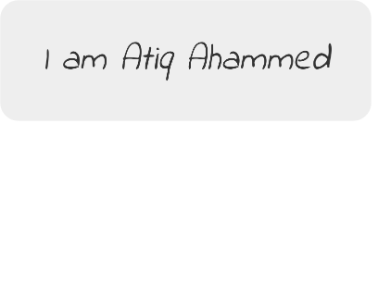
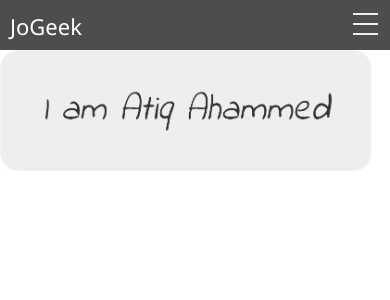
Before and after one commit to atiqahammed/atiqahammed, a React (Create React App) app in the folder application/source/atiqahammed/: page / in a window 390 px wide. Shown: the top 300 px of the page. Built offline with nearby package versions, Linux system fonts and the light colour scheme.

Commit message:
Initial Responsive navbar has been added to the project
Nav bar has been added. No component has been added for nav elements.

```diff
--- a/application/source/atiqahammed/package.json
+++ b/application/source/atiqahammed/package.json
@@ -9,7 +9,7 @@
     "bootstrap": "^4.5.2",
     "react": "^16.13.1",
     "react-dom": "^16.13.1",
-    "react-scripts": "3.4.2"
+    "react-scripts": "^3.4.3"
   },
   "scripts": {
     "start": "react-scripts start",
--- a/application/source/atiqahammed/src/App.js
+++ b/application/source/atiqahammed/src/App.js
@@ -1,13 +1,18 @@
-import React from 'react';
+import React, { Fragment } from 'react';
 import './App.css';
 import 'bootstrap/dist/css/bootstrap.css';
 import grtteingImage from './stuffs/img/Hi.png';
+import Navbar from './Components/Navbar/Navbar';
 
 function App() {
   return (
-    <div className="d-flex justify-content-center">
-      <img src={grtteingImage} className='img-fluid' alt='Hi, I am Atiq Ahammed'></img>
-    </div>
+    <Fragment>
+      <Navbar />
+      <div className="d-flex justify-content-center">
+        <img src={grtteingImage} className='img-fluid' alt='Hi, I am Atiq Ahammed'></img>
+      </div>
+    </Fragment>
+
   );
 }
 
--- /dev/null
+++ b/application/source/atiqahammed/src/Components/Navbar/Navbar.css
@@ -0,0 +1,97 @@
+* {
+    box-sizing: border-box;
+}
+
+body {
+    margin: 0px;
+    font-family: 'segoe ui';
+}
+
+.nav {
+    height: 50px;
+    width: 100%;
+    background-color: #4d4d4d;
+    position: relative;
+}
+
+.nav > .nav-header {
+    display: inline;
+}
+
+.nav > .nav-header > .nav-title {
+    display: inline-block;
+    font-size: 22px;
+    color: #fff;
+    padding: 10px 10px 10px 10px;
+}
+
+.nav > .nav-btn {
+    display: none;
+}
+
+.nav > .nav-links {
+    display: inline;
+    float: right;
+    font-size: 18px;
+}
+
+.nav > .nav-links > a {
+    display: inline-block;
+    padding: 13px 10px 13px 10px;
+    text-decoration: none;
+    color: #efefef;
+}
+
+.nav > .nav-links > a:hover {
+    background-color: rgba(0, 0, 0, 0.3);
+}
+
+.nav > #nav-check {
+    display: none;
+}
+
+@media (max-width:600px) {
+    .nav > .nav-btn {
+        display: inline-block;
+        position: absolute;
+        right: 0px;
+        top: 0px;
+    }
+    .nav > .nav-btn > label {
+        display: inline-block;
+        width: 50px;
+        height: 50px;
+        padding: 13px;
+    }
+    .nav > .nav-btn > label:hover,.nav  #nav-check:checked ~ .nav-btn > label {
+        background-color: rgba(0, 0, 0, 0.3);
+    }
+    .nav > .nav-btn > label > span {
+        display: block;
+        width: 25px;
+        height: 10px;
+        border-top: 2px solid #eee;
+    }
+    .nav > .nav-links {
+        position: absolute;
+        display: block;
+        width: 100%;
+        background-color: #333;
+        height: 0px;
+        transition: all 0.3s ease-in;
+        overflow-y: hidden;
+        top: 50px;
+        left: 0px;
+    }
+    .nav > .nav-links > a {
+        display: block;
+        width: 100%;
+    }
+    .nav > #nav-check:not(:checked) ~ .nav-links {
+        height: 0px;
+    }
+    .nav > #nav-check:checked ~ .nav-links {
+        height: calc(100vh - 50px);
+        overflow-y: auto;
+    }
+}
--- /dev/null
+++ b/application/source/atiqahammed/src/Components/Navbar/Navbar.js
@@ -0,0 +1,34 @@
+import React, { Fragment } from 'react';
+import './Navbar.css';
+
+function Navbar(props) {
+    return (
+        <Fragment>
+            <div className="nav">
+                <input type="checkbox" id="nav-check" />
+                <div className="nav-header">
+                    <div className="nav-title">
+                    JoGeek
+                    </div>
+                </div>
+                <div className="nav-btn">
+                    <label for="nav-check">
+                    <span></span>
+                    <span></span>
+                    <span></span>
+                    </label>
+                </div>
+
+                <div className="nav-links">
+                    <a href="//github.io/jo_geek" target="_blank">Github</a>
+                    <a href="http://stackoverflow.com/users/4084003/" target="_blank">Stackoverflow</a>
+                    <a href="https://in.linkedin.com/in/jonesvinothjoseph" target="_blank">LinkedIn</a>
+                    <a href="https://codepen.io/jo_Geek/" target="_blank">Codepen</a>
+                    <a href="https://jsfiddle.net/user/jo_Geek/" target="_blank">JsFiddle</a>
+                </div>
+            </div>
+        </Fragment>
+    );
+}
+
+export default Navbar;
```
Also changed, not shown: 1 other file (tests, documents, lock files or other folders).
